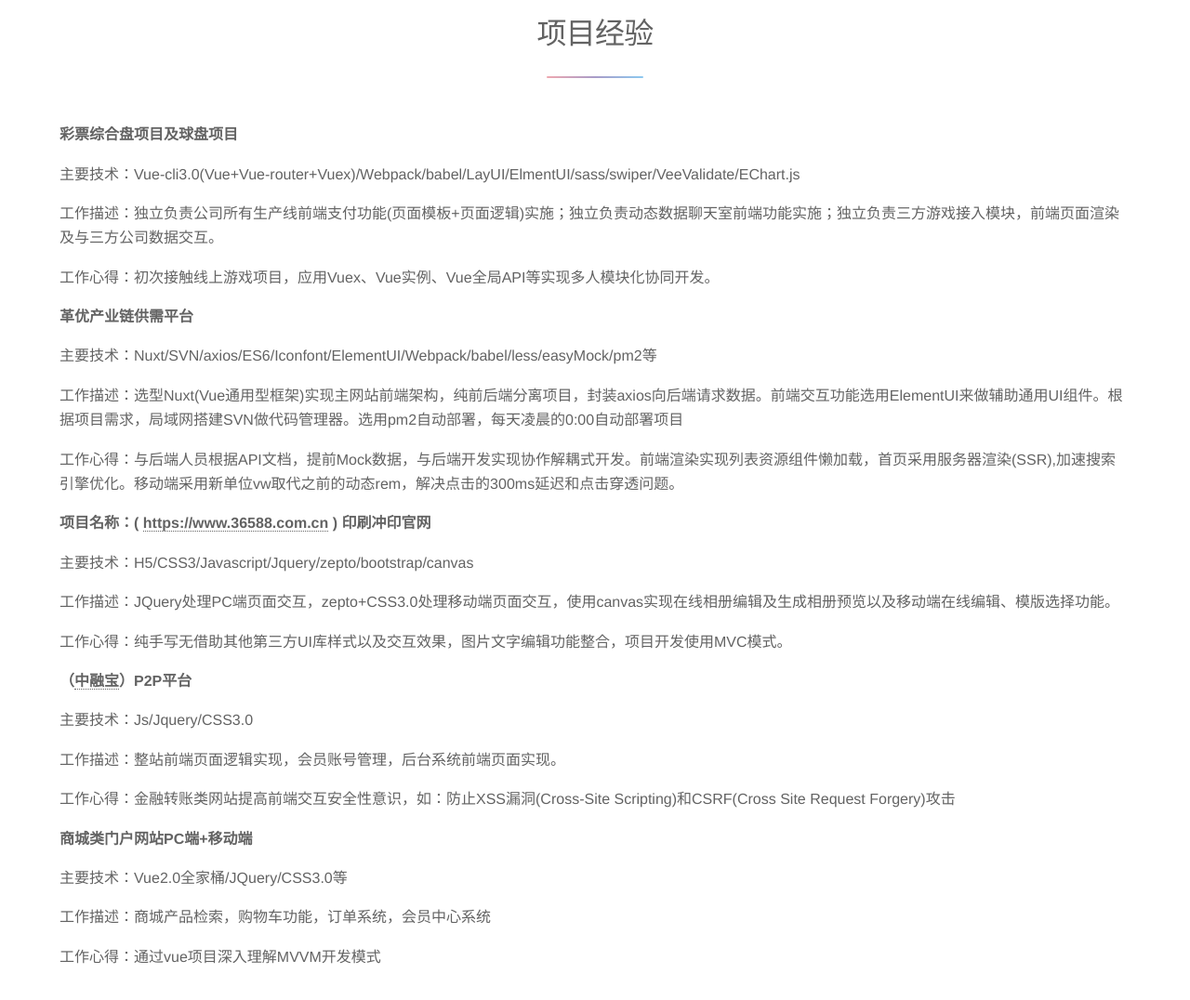
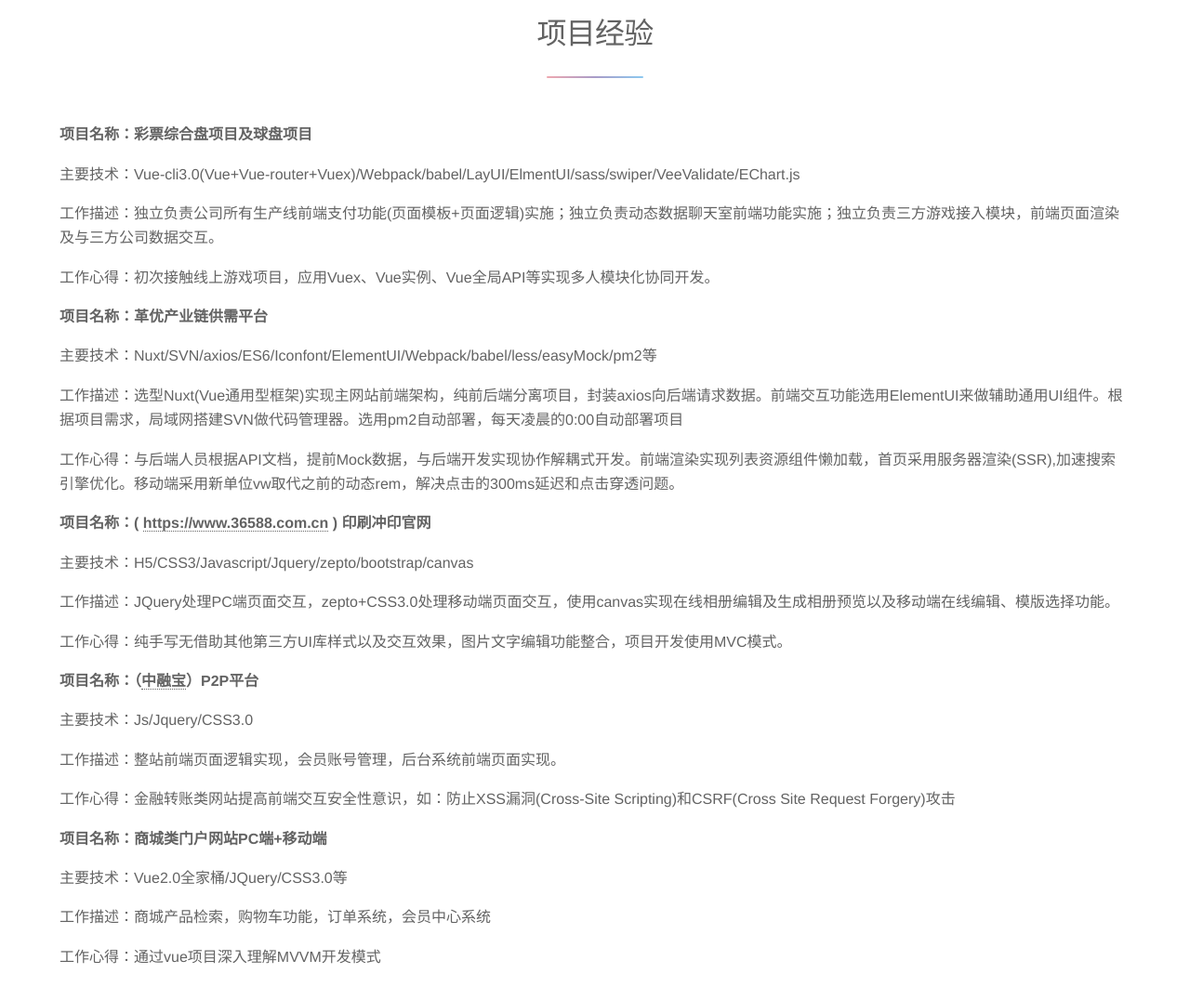
Before and after one commit to bileng1/rus, a plain HTML site: page index.html in a window 1280 px wide. Shown: the part 1900-2976 px from the top of the page at 93% size. Drawn offline with Linux system fonts and the light colour scheme.

Commit message:
Update index.html

```diff
--- a/index.html
+++ b/index.html
@@ -123,11 +123,11 @@
         <header class="major">
           <h2>项目经验</h2>
         </header>
-        <p class="hd">彩票综合盘项目及球盘项目</p>
+        <p class="hd">项目名称：彩票综合盘项目及球盘项目</p>
         <p>主要技术：Vue-cli3.0(Vue+Vue-router+Vuex)/Webpack/babel/LayUI/ElmentUI/sass/swiper/VeeValidate/EChart.js</p>
         <p>工作描述：独立负责公司所有生产线前端支付功能(页面模板+页面逻辑)实施；独立负责动态数据聊天室前端功能实施；独立负责三方游戏接入模块，前端页面渲染及与三方公司数据交互。</p>
         <p>工作心得：初次接触线上游戏项目，应用Vuex、Vue实例、Vue全局API等实现多人模块化协同开发。</p>
-        <p class="hd">革优产业链供需平台</p>
+        <p class="hd">项目名称：革优产业链供需平台</p>
         <p>主要技术：Nuxt/SVN/axios/ES6/Iconfont/ElementUI/Webpack/babel/less/easyMock/pm2等</p>
         <p>工作描述：选型Nuxt(Vue通用型框架)实现主网站前端架构，纯前后端分离项目，封装axios向后端请求数据。前端交互功能选用ElementUI来做辅助通用UI组件。根据项目需求，局域网搭建SVN做代码管理器。选用pm2自动部署，每天凌晨的0:00自动部署项目</p>
         <p>工作心得：与后端人员根据API文档，提前Mock数据，与后端开发实现协作解耦式开发。前端渲染实现列表资源组件懒加载，首页采用服务器渲染(SSR),加速搜索引擎优化。移动端采用新单位vw取代之前的动态rem，解决点击的300ms延迟和点击穿透问题。</p>
@@ -135,11 +135,11 @@
         <p>主要技术：H5/CSS3/Javascript/Jquery/zepto/bootstrap/canvas</p>
         <p>工作描述：JQuery处理PC端页面交互，zepto+CSS3.0处理移动端页面交互，使用canvas实现在线相册编辑及生成相册预览以及移动端在线编辑、模版选择功能。</p>
         <p>工作心得：纯手写无借助其他第三方UI库样式以及交互效果，图片文字编辑功能整合，项目开发使用MVC模式。</p>
-        <p class="hd">（<a href="https://www.zrbao.com">中融宝</a>）P2P平台</p>
+        <p class="hd">项目名称：（<a href="https://www.zrbao.com">中融宝</a>）P2P平台</p>
         <p>主要技术：Js/Jquery/CSS3.0</p>
         <p>工作描述：整站前端页面逻辑实现，会员账号管理，后台系统前端页面实现。</p>
         <p>工作心得：金融转账类网站提高前端交互安全性意识，如：防止XSS漏洞(Cross-Site Scripting)和CSRF(Cross Site Request Forgery)攻击</p>
-        <p class="hd">商城类门户网站PC端+移动端</p>
+        <p class="hd">项目名称：商城类门户网站PC端+移动端</p>
         <p>主要技术：Vue2.0全家桶/JQuery/CSS3.0等</p>
         <p>工作描述：商城产品检索，购物车功能，订单系统，会员中心系统</p>
         <p>工作心得：通过vue项目深入理解MVVM开发模式</p>
```
